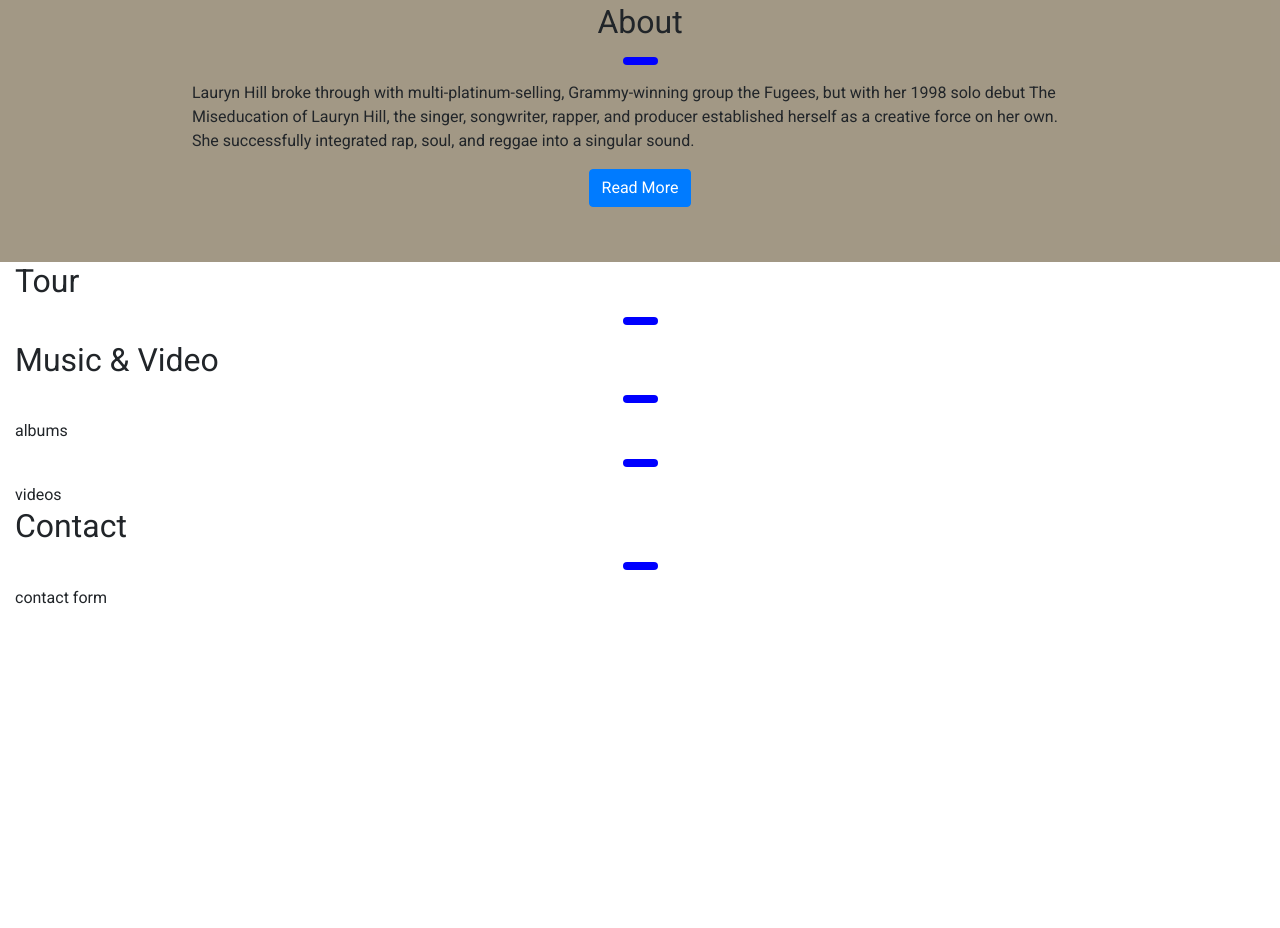
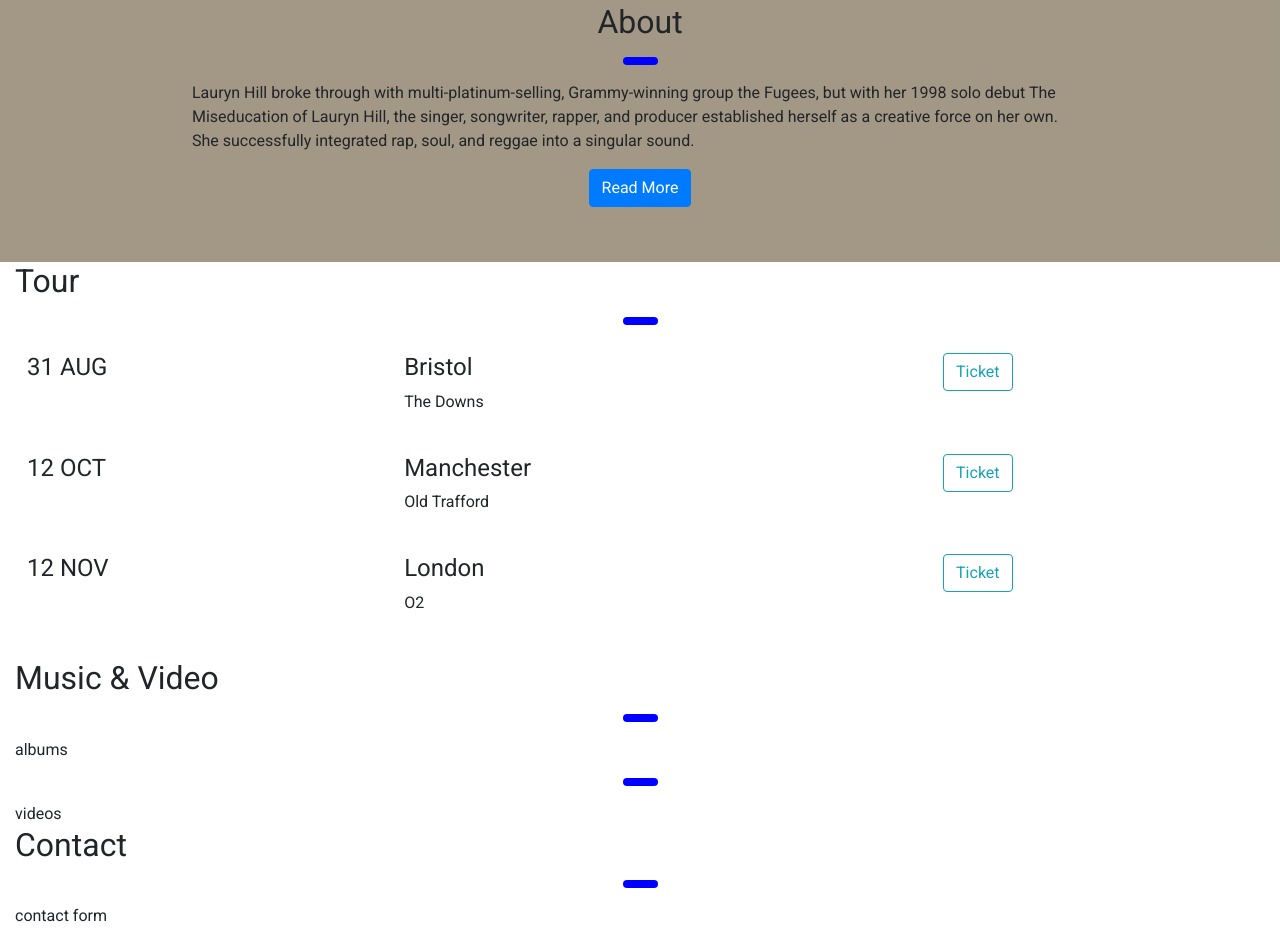
Before and after one commit to Deoh/Lauryn-Hill-website, a plain HTML site: page index.html in a window 1280 px wide. Shown: the part 772-1700 px from the top of the page. Before the commit the page ends 1382 px from the top, so only its background shows below. Drawn offline with nearby package versions, Linux system fonts and the light colour scheme.

Commit message:
feat: table showing tour dates, location and ticket purchase added to tour section

```diff
--- a/index.html
+++ b/index.html
@@ -27,7 +27,7 @@
 				<!-- NavbarLinks -->
 				<ul class="navbar-nav">
 					<li class="nav-item active"><a href="index.html" class="nav-link">Home</a></li>
-					<li class="nav-item"><a href="" class="nav-link">About</a></li>
+					<li class="nav-item"><a href="#about" class="nav-link">About</a></li>
 					<li class="nav-item"><a href="" class="nav-link">Tour</a></li>
 					<li class="nav-item"><a href="" class="nav-link">Music & Video</a></li>
 					<li class="nav-item"><a href="" class="nav-link">contact</a></li>
@@ -48,7 +48,7 @@
 	</section>
 
     <!-- About Section -->
-    <section class="container-fluid about-container bg-color-sections">
+    <section id="about" class="container-fluid about-container bg-color-sections">
         <div class="row">
             <div class="col-12">
                 <h2 class="center">About</h2>
@@ -82,7 +82,46 @@
         </div>
         <div class="row">
             <div class="col-12">
-
+                <table class="table table-borderless white-text">
+					<tbody>
+						<tr>
+							<th scope="row">
+								<h4>31 AUG</h4>
+							</th>
+							<td>
+								<h4>Bristol</h4>
+								<p>The Downs</p>
+							</td>
+							<td><a class="btn btn-outline-info" target="_blank"
+									href="https://www.ticketmaster.co.uk/ms-lauryn-hill-tickets/artist/795402" role="button">Ticket</a>
+							</td>
+						</tr>
+						<tr>
+							<th scope="row">
+								<h4>12 OCT</h4>
+							</th>
+							<td>
+								<h4>Manchester</h4>
+								<p>Old Trafford</p>
+							</td>
+							<td><a class="btn btn-outline-info" target="_blank"
+									href="https://www.ticketmaster.co.uk/ms-lauryn-hill-tickets/artist/795402" role="button">Ticket</a>
+							</td>
+						</tr>
+						<tr>
+							<th scope="row">
+								<h4>12 NOV</h4>
+							</th>
+							<td>
+								<h4>London</h4>
+								<p>O2</p>
+							</td>
+							<td><a class="btn btn-outline-info" target="_blank"
+									href="https://www.ticketmaster.co.uk/ms-lauryn-hill-tickets/artist/795402" role="button">Ticket</a>
+							</td>
+						</tr>
+					</tbody>
+				</table>
             </div>
         </div>
     </section>
```
